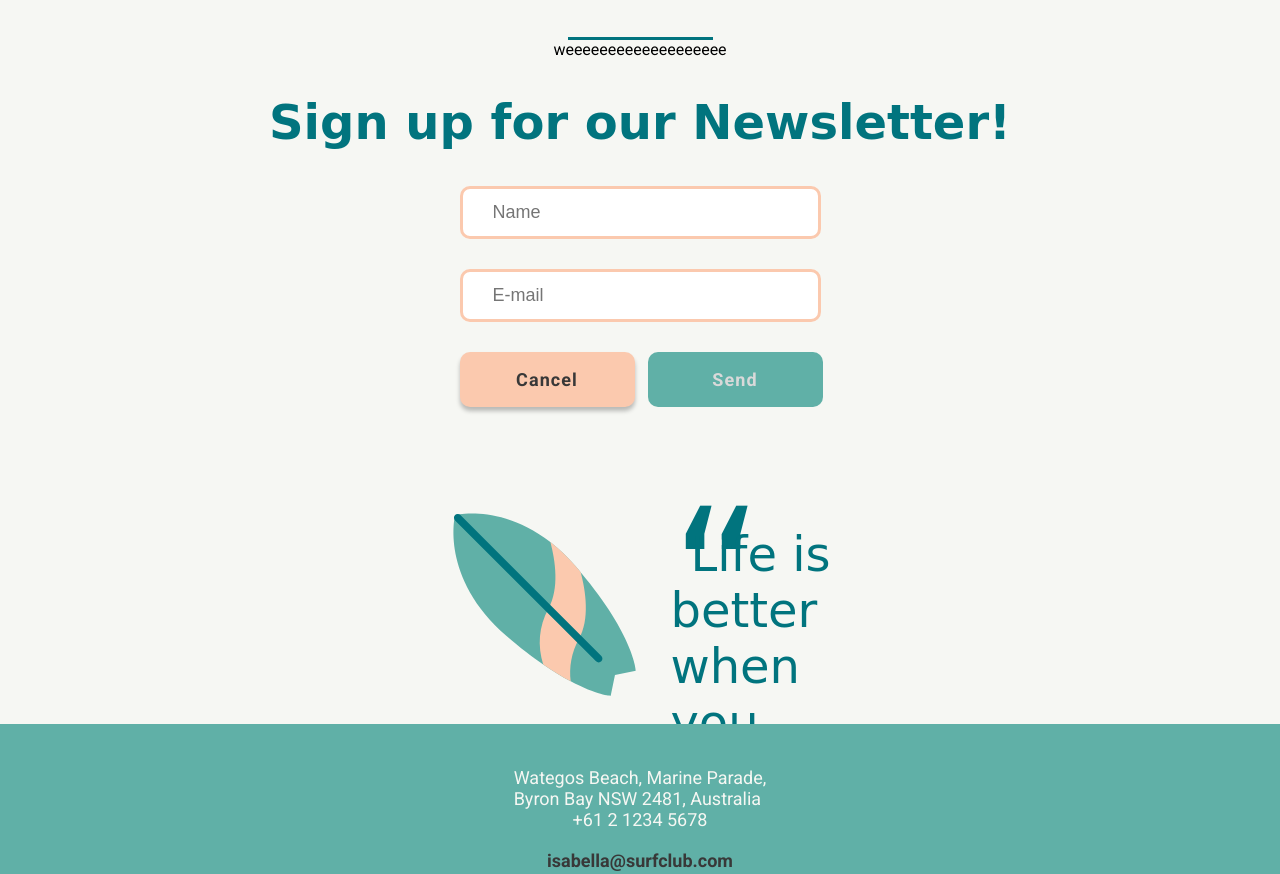
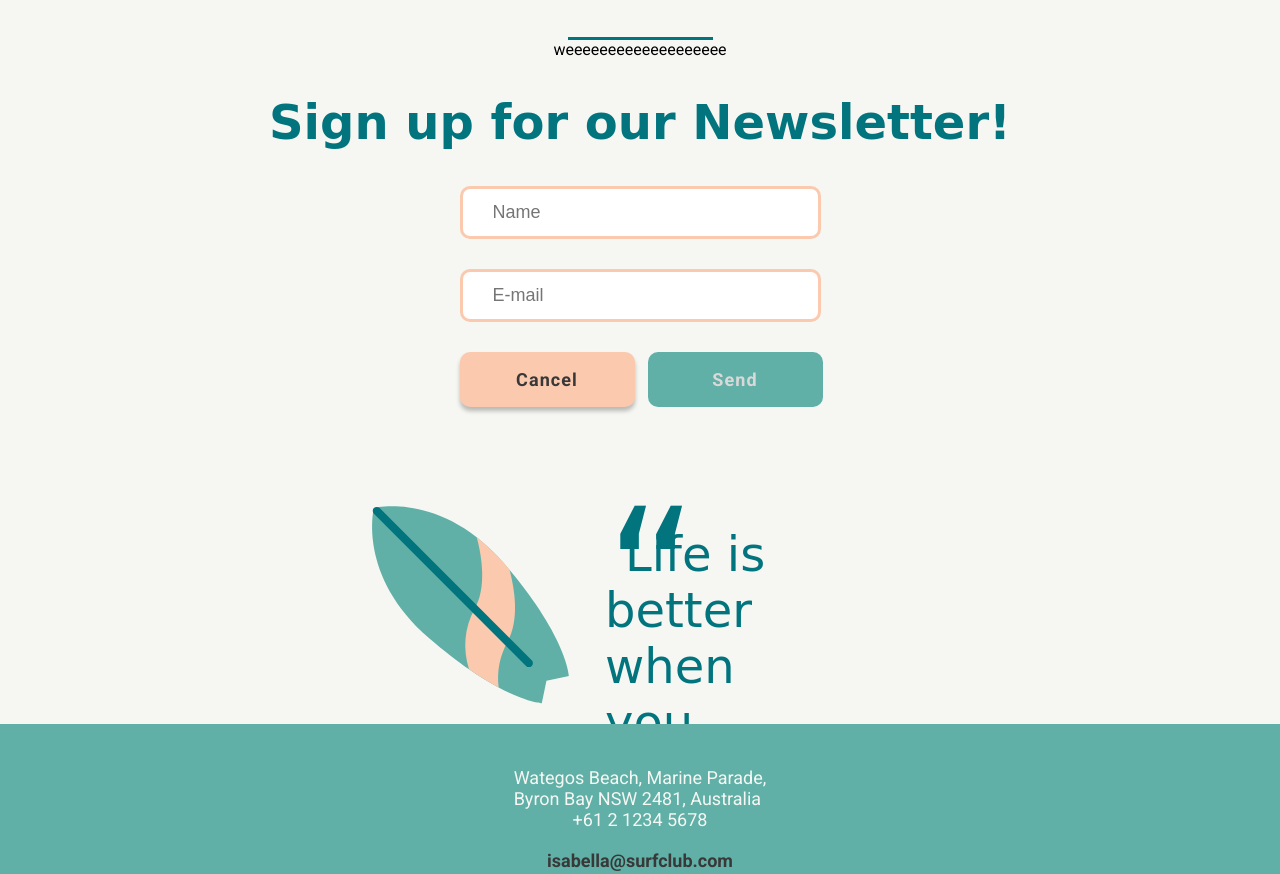
Before and after one commit to SaraGdbg/Isabella, a website built with Vite: page index.html in a window 1280 px wide. Shown: the part 2396-3270 px from the top of the page. Built offline with nearby package versions, Linux system fonts and the light colour scheme; a web font is replaced by a local one.

Commit message:
:construction: Updated html in order to style previous sections differently

```diff
--- a/index.html
+++ b/index.html
@@ -207,7 +207,16 @@
 
     <section class="image-carousel">weeeeeeeeeeeeeeeeeee</section>
 
-    <section class="newsletterFormContainer">
+
+
+
+
+
+
+
+    <section class="NewsletterAndQuoteContainer">
+
+    <div class="newsletterFormContainer">
       <h2 class="newsletterHeading">Sign up for our Newsletter!</h2>
       <form class="newsletterForm">
         <input id="nameInput" type="text" placeholder="Name">
@@ -217,9 +226,9 @@
           <input id="sendBtn" class="disabledBtn formBtn" type="submit" value="Send">
         </div>
       </form>
-    </section>
+    </div>
 
-    <section class="quoteAndSurfingBoard">
+    <div class="quoteAndSurfingBoard">
       <div class="quoteAndBoardContainer">
         <svg class="surfing-board" viewBox="0 0 1024 1024" version="1.1" xmlns="http://www.w3.org/2000/svg">
           <g transform="translate(1024, 0) scale(-1, 1)">
@@ -242,7 +251,15 @@
             <span class="bqend">”</span>
           </blockquote>
         </div>
-    </section>
+    </div>
+  </section>
+
+
+
+
+
+
+
   </main>
   <div class="cookieContainer" id="cookieContainer">
     <div class="cookieText">
```
